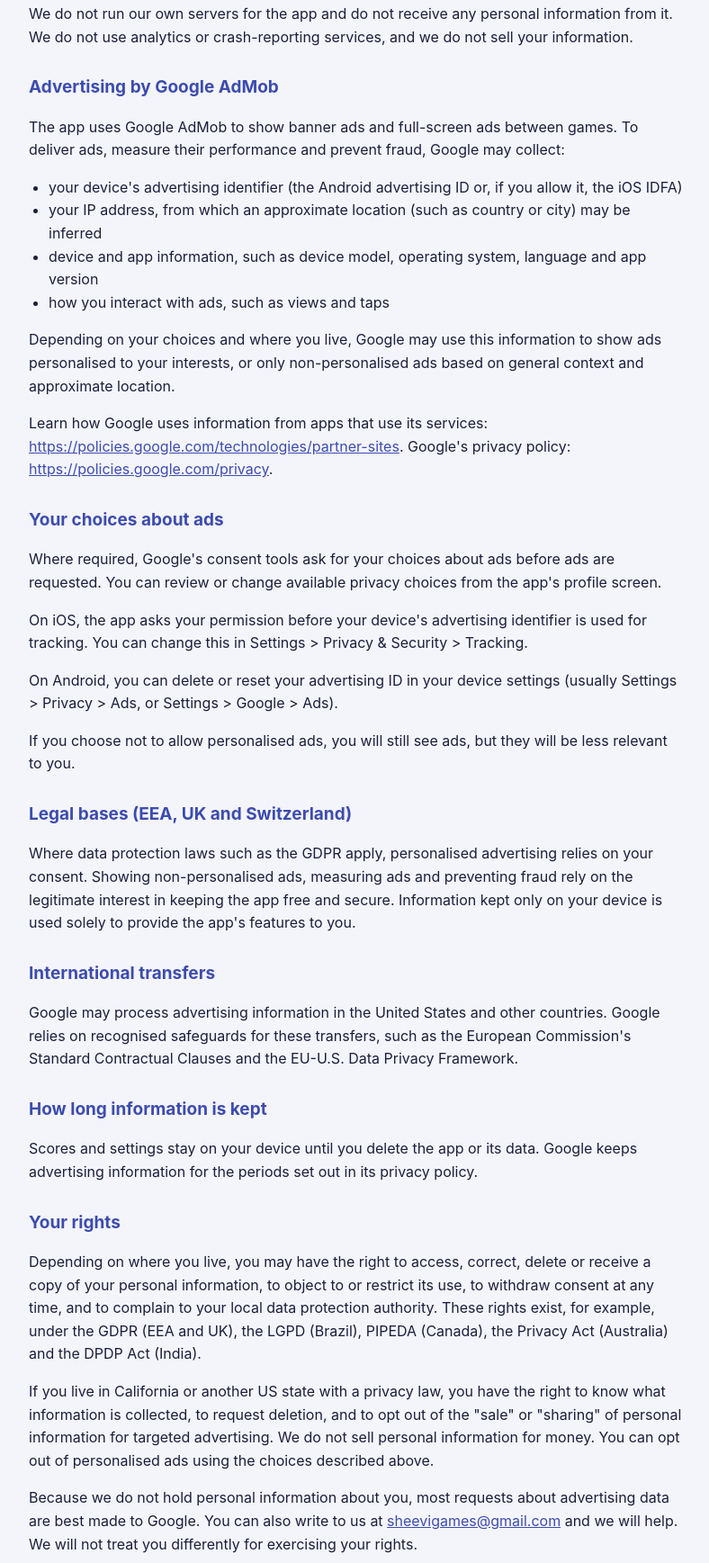
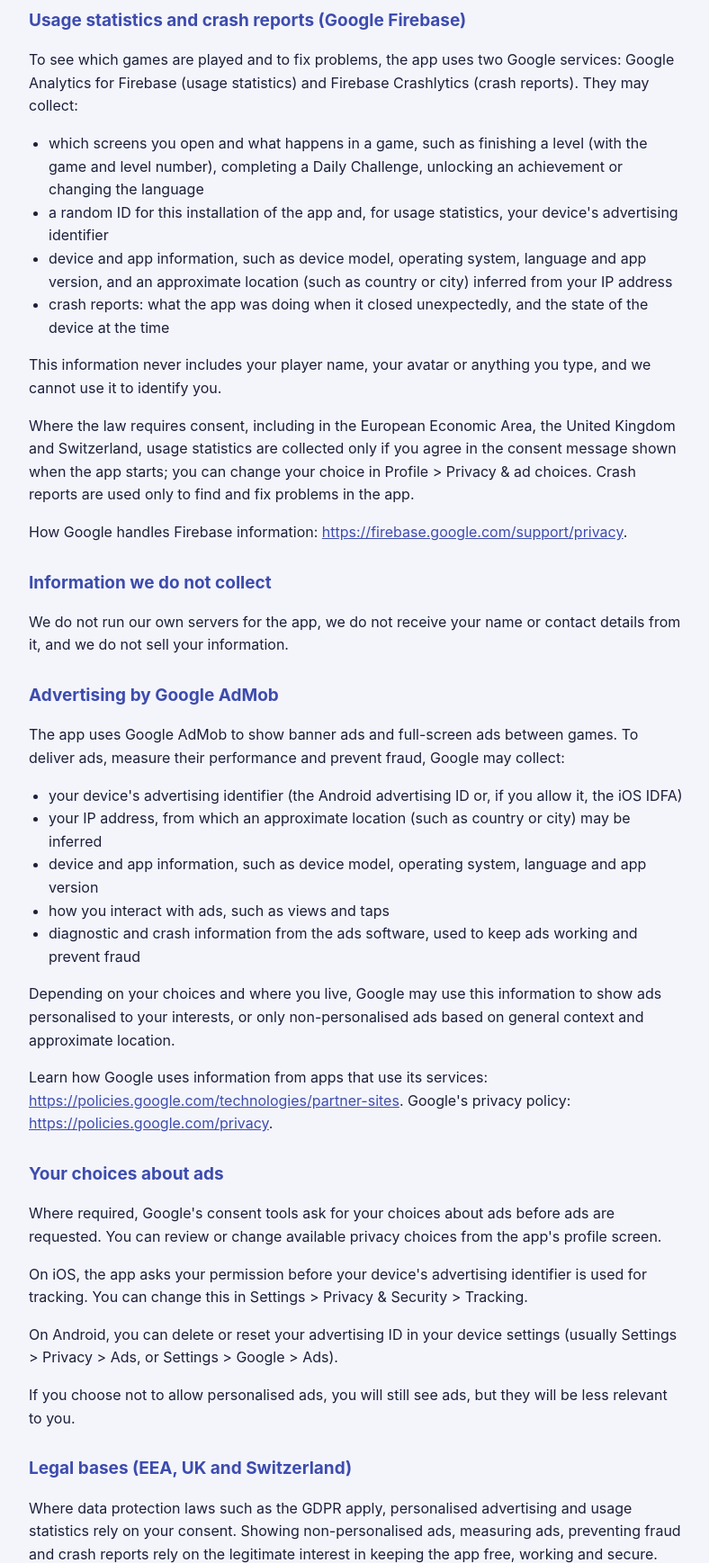
Before and after one commit to sheevigames/sheevigames.github.io, a plain HTML site: page mindsprint-privacy.html in a window 1280 px wide. Shown: the part 1063-2800 px from the top of the page at 90% size, without its empty margins (244-1032 px from the left). Drawn offline with Linux system fonts and the light colour scheme.

Commit message:
MindSprint privacy policy: add Firebase Analytics and Crashlytics
Co-Authored-By: Claude Opus 5.5 <noreply@anthropic.com>

```diff
--- a/mindsprint-privacy.html
+++ b/mindsprint-privacy.html
@@ -39,24 +39,30 @@ footer{border-top:1px solid var(--line);color:var(--muted);font-size:14px;paddin
 <nav><a href="mindsprint-privacy.html">Privacy</a><a href="mindsprint-terms.html">Terms</a></nav></div></header>
 <main><div class="wrap">
 <h1>Privacy Policy</h1>
-<p class="updated">Last updated: 2 November 2026</p>
+<p class="updated">Last updated: 14 November 2026</p>
 <p>This Privacy Policy explains how the MindSprint app ("the app", "we", "us") handles information, and the rights you have wherever you live. The app is available worldwide.</p>
 <h2>In short</h2>
 <p>We do not ask you to create an account, and we do not collect your name, email address, contacts, photos or precise location. Your scores and settings stay on your device.</p>
-<p>The app is free and shows ads from Google AdMob. Google may collect some device information to show and measure those ads, as explained below.</p>
+<p>The app is free and shows ads from Google AdMob. Google may collect some device information to show and measure those ads, and to give us usage statistics and crash reports through Google Firebase, as explained below.</p>
 <h2>Who is responsible</h2>
 <p>The app is provided by Shivi's Games, who is responsible for this app and this policy. You can contact us at <a href="mailto:sheevigames@gmail.com">sheevigames@gmail.com</a>.</p>
-<p>For the ads shown in the app, Google is also responsible for the information it collects, as described in Google's own privacy policy.</p>
+<p>For the ads shown in the app, Google is also responsible for the information it collects, as described in Google's own privacy policy. For usage statistics and crash reports, Google processes information on our behalf.</p>
 <h2>Information stored on your device</h2>
 <p>The app saves your profile (the player name and avatar you choose), level progress, game results, best scores, Daily Challenge history and settings (such as sound and haptic preferences) on your device. This information is not sent to us, and we cannot see it.</p>
 <p>You can delete it at any time by uninstalling the app or clearing its data in your device settings.</p>
 <h2>App update checks</h2>
 <p>The app may check the relevant app store for available updates. On iOS, the check uses Apple's App Store lookup service. For test builds, the app may check a release manifest hosted on GitHub. These requests disclose standard connection information, such as your IP address, to those services. The app does not send your game progress or profile as part of these checks.</p>
+<h2>Usage statistics and crash reports (Google Firebase)</h2>
+<p>To see which games are played and to fix problems, the app uses two Google services: Google Analytics for Firebase (usage statistics) and Firebase Crashlytics (crash reports). They may collect:</p>
+<ul><li>which screens you open and what happens in a game, such as finishing a level (with the game and level number), completing a Daily Challenge, unlocking an achievement or changing the language</li><li>a random ID for this installation of the app and, for usage statistics, your device's advertising identifier</li><li>device and app information, such as device model, operating system, language and app version, and an approximate location (such as country or city) inferred from your IP address</li><li>crash reports: what the app was doing when it closed unexpectedly, and the state of the device at the time</li></ul>
+<p>This information never includes your player name, your avatar or anything you type, and we cannot use it to identify you.</p>
+<p>Where the law requires consent, including in the European Economic Area, the United Kingdom and Switzerland, usage statistics are collected only if you agree in the consent message shown when the app starts; you can change your choice in Profile &gt; Privacy &amp; ad choices. Crash reports are used only to find and fix problems in the app.</p>
+<p>How Google handles Firebase information: <a href="https://firebase.google.com/support/privacy">https://firebase.google.com/support/privacy</a>.</p>
 <h2>Information we do not collect</h2>
-<p>We do not run our own servers for the app and do not receive any personal information from it. We do not use analytics or crash-reporting services, and we do not sell your information.</p>
+<p>We do not run our own servers for the app, we do not receive your name or contact details from it, and we do not sell your information.</p>
 <h2>Advertising by Google AdMob</h2>
 <p>The app uses Google AdMob to show banner ads and full-screen ads between games. To deliver ads, measure their performance and prevent fraud, Google may collect:</p>
-<ul><li>your device's advertising identifier (the Android advertising ID or, if you allow it, the iOS IDFA)</li><li>your IP address, from which an approximate location (such as country or city) may be inferred</li><li>device and app information, such as device model, operating system, language and app version</li><li>how you interact with ads, such as views and taps</li></ul>
+<ul><li>your device's advertising identifier (the Android advertising ID or, if you allow it, the iOS IDFA)</li><li>your IP address, from which an approximate location (such as country or city) may be inferred</li><li>device and app information, such as device model, operating system, language and app version</li><li>how you interact with ads, such as views and taps</li><li>diagnostic and crash information from the ads software, used to keep ads working and prevent fraud</li></ul>
 <p>Depending on your choices and where you live, Google may use this information to show ads personalised to your interests, or only non-personalised ads based on general context and approximate location.</p>
 <p>Learn how Google uses information from apps that use its services: <a href="https://policies.google.com/technologies/partner-sites">https://policies.google.com/technologies/partner-sites</a>. Google's privacy policy: <a href="https://policies.google.com/privacy">https://policies.google.com/privacy</a>.</p>
 <h2>Your choices about ads</h2>
@@ -65,19 +71,19 @@ footer{border-top:1px solid var(--line);color:var(--muted);font-size:14px;paddin
 <p>On Android, you can delete or reset your advertising ID in your device settings (usually Settings &gt; Privacy &gt; Ads, or Settings &gt; Google &gt; Ads).</p>
 <p>If you choose not to allow personalised ads, you will still see ads, but they will be less relevant to you.</p>
 <h2>Legal bases (EEA, UK and Switzerland)</h2>
-<p>Where data protection laws such as the GDPR apply, personalised advertising relies on your consent. Showing non-personalised ads, measuring ads and preventing fraud rely on the legitimate interest in keeping the app free and secure. Information kept only on your device is used solely to provide the app's features to you.</p>
+<p>Where data protection laws such as the GDPR apply, personalised advertising and usage statistics rely on your consent. Showing non-personalised ads, measuring ads, preventing fraud and crash reports rely on the legitimate interest in keeping the app free, working and secure. Information kept only on your device is used solely to provide the app's features to you.</p>
 <h2>International transfers</h2>
-<p>Google may process advertising information in the United States and other countries. Google relies on recognised safeguards for these transfers, such as the European Commission's Standard Contractual Clauses and the EU-U.S. Data Privacy Framework.</p>
+<p>Google may process advertising, usage and crash information in the United States and other countries. Google relies on recognised safeguards for these transfers, such as the European Commission's Standard Contractual Clauses and the EU-U.S. Data Privacy Framework.</p>
 <h2>How long information is kept</h2>
-<p>Scores and settings stay on your device until you delete the app or its data. Google keeps advertising information for the periods set out in its privacy policy.</p>
+<p>Scores and settings stay on your device until you delete the app or its data. Usage statistics are kept for up to 14 months and crash reports for up to 90 days. Google keeps advertising information for the periods set out in its privacy policy.</p>
 <h2>Your rights</h2>
 <p>Depending on where you live, you may have the right to access, correct, delete or receive a copy of your personal information, to object to or restrict its use, to withdraw consent at any time, and to complain to your local data protection authority. These rights exist, for example, under the GDPR (EEA and UK), the LGPD (Brazil), PIPEDA (Canada), the Privacy Act (Australia) and the DPDP Act (India).</p>
 <p>If you live in California or another US state with a privacy law, you have the right to know what information is collected, to request deletion, and to opt out of the "sale" or "sharing" of personal information for targeted advertising. We do not sell personal information for money. You can opt out of personalised ads using the choices described above.</p>
-<p>Because we do not hold personal information about you, most requests about advertising data are best made to Google. You can also write to us at <a href="mailto:sheevigames@gmail.com">sheevigames@gmail.com</a> and we will help. We will not treat you differently for exercising your rights.</p>
+<p>Usage statistics and crash reports are linked only to a random ID, not to your name, so we usually cannot find the ones from your device; requests about advertising data are best made to Google. You can also write to us at <a href="mailto:sheevigames@gmail.com">sheevigames@gmail.com</a> and we will help. We will not treat you differently for exercising your rights.</p>
 <h2>Children</h2>
 <p>The app is not directed at children under 13, or under the minimum age for consent to data processing in your country (up to 16 in some countries). We do not knowingly collect personal information from children. If you believe a child has provided personal information through the app, please contact us.</p>
 <h2>Security</h2>
-<p>Your scores and settings are protected by your device's own security. Information collected by Google is protected by Google's security measures.</p>
+<p>Your scores and settings are protected by your device's own security. Information collected by Google, for ads, usage statistics and crash reports, is protected by Google's security measures.</p>
 <h2>Changes to this policy</h2>
 <p>We may update this policy, for example when the app changes or the law requires it. The date at the top shows when it last changed. For significant changes, we will let you know in the app or the store listing.</p>
 <h2>Contact us</h2>
```
